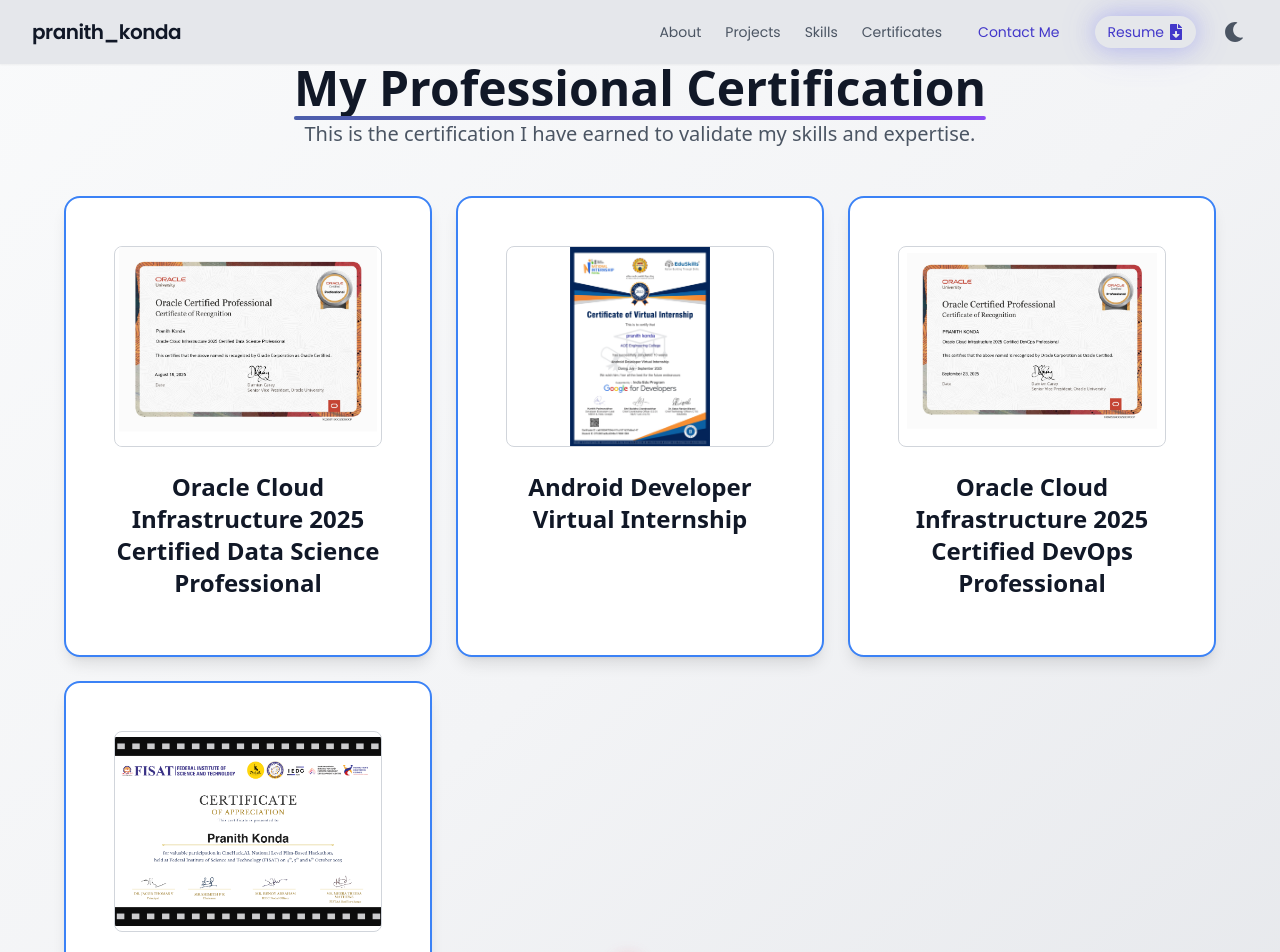
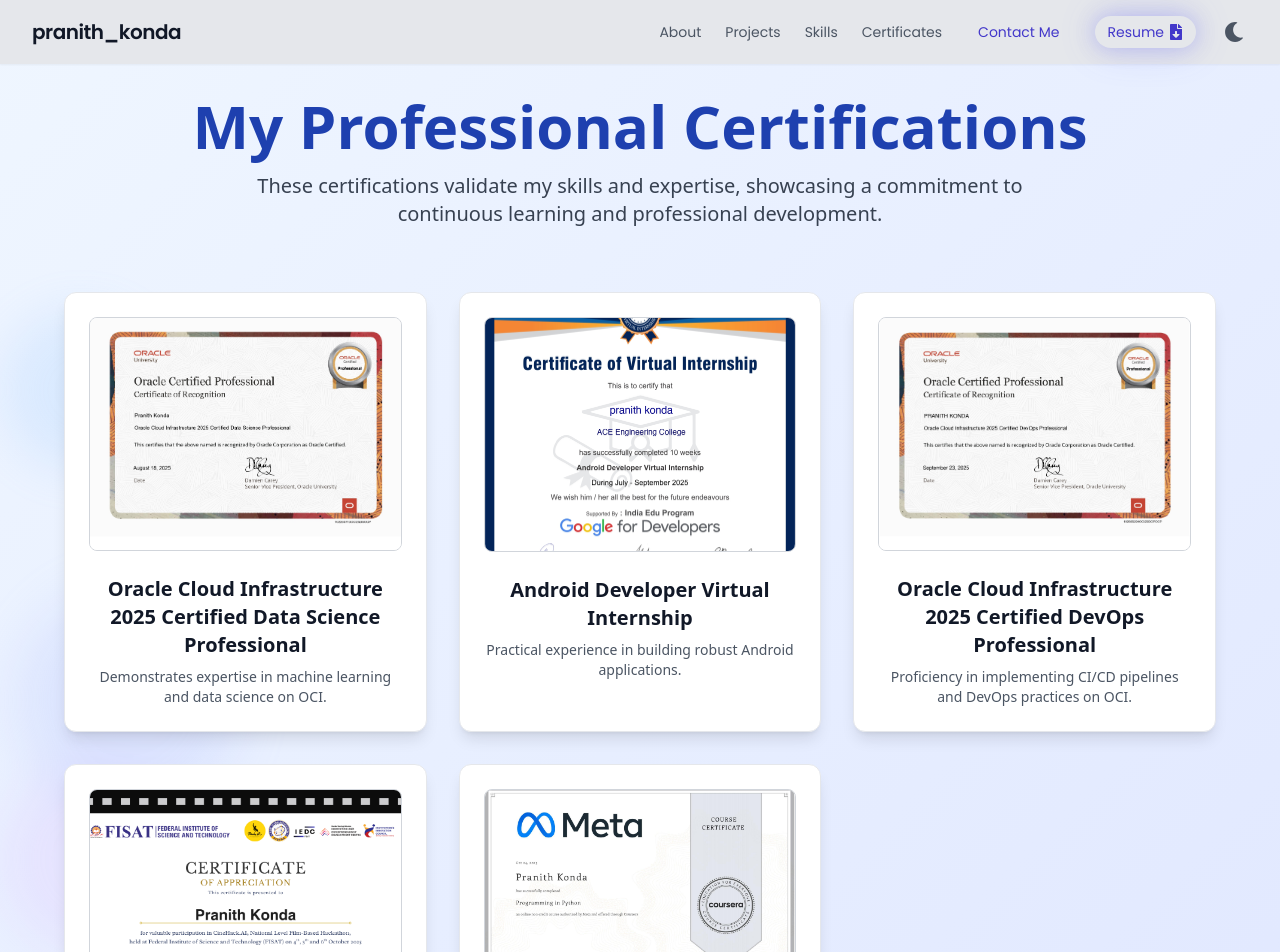
Before and after one commit to Hello-world07/portfolio, a React (Vite) app: page /code in a window 1280 px wide. Shown: the top 952 px of the page. Built offline with nearby package versions, Linux system fonts and the light colour scheme.

Commit message:
added new ceritificate

```diff
--- a/package.json
+++ b/package.json
@@ -15,7 +15,7 @@
     "@tsparticles/slim": "^3.8.1",
     "@vercel/analytics": "^1.5.0",
     "@vercel/speed-insights": "^1.2.0",
-    "framer-motion": "^12.16.0",
+    "framer-motion": "^12.23.24",
     "prop-types": "^15.8.1",
     "react": "^19.1.0",
     "react-dom": "^19.1.0",
--- a/src/components/code.jsx
+++ b/src/components/code.jsx
@@ -3,14 +3,12 @@
 const Certifications = () => {
     const [isModalOpen, setIsModalOpen] = useState(false);
     const [selectedImage, setSelectedImage] = useState('');
+    const [selectedTitle, setSelectedTitle] = useState(''); // To show title in modal
 
-    const openModal = (imageSrc) => {
-        // Prevent modal from opening on screens smaller than 768px (Tailwind's md breakpoint)
-        if (window.innerWidth < 768) {
-            return;
-        }
-
+    const openModal = (imageSrc, title) => {
+        // Removed the window.innerWidth condition. The modal will now open on all screen sizes.
         setSelectedImage(imageSrc);
+        setSelectedTitle(title);
         setIsModalOpen(true);
     };
 
@@ -18,83 +16,87 @@
         setIsModalOpen(false);
     };
 
-    // Certification data. Added the Android Developer Virtual Internship certificate and another Oracle certificate
     const certifications = [
         {
             title: 'Oracle Cloud Infrastructure 2025 Certified Data Science Professional',
-            image: '/1oracle.jpg'
+            image: '/1oracle.jpg',
+            description: 'Demonstrates expertise in machine learning and data science on OCI.'
         },
         {
             title: 'Android Developer Virtual Internship',
-            image: '/android.jpg'
+            image: '/android.jpg',
+            description: 'Practical experience in building robust Android applications.'
         },
         {
             title: 'Oracle Cloud Infrastructure 2025 Certified DevOps Professional',
-            image: '/dev.jpg'
+            image: '/dev.jpg',
+            description: 'Proficiency in implementing CI/CD pipelines and DevOps practices on OCI.'
         },
         {
             title: 'Certificate of Appreciation - CineHack.AI',
-            image: '/cinehack.jpg' // You can replace '/cinehack.jpg' with the actual path to the certificate image
+            image: '/cinehack.jpg',
+            description: 'Recognized for contributions and innovative solutions at CineHack.AI.'
+        },
+        {
+            title: 'Programming in Python',
+            image: '/python.jpg',
+            description: 'Foundational knowledge and practical skills in Python programming.'
         }
     ];
 
     return (
-        <section className="min-h-screen bg-gradient-to-br from-gray-50 via-gray-100 to-gray-200 dark:from-gray-950 dark:via-gray-900 dark:to-gray-800 flex items-center justify-center py-16 transition-colors duration-300 relative overflow-hidden font-sans">
-            {/* Particles background simulation using CSS animations */}
-            <div className="absolute inset-0 z-0 overflow-hidden pointer-events-none">
-                <div className="particle animate-particle-1"></div>
-                <div className="particle animate-particle-2"></div>
-                <div className="particle animate-particle-3"></div>
-                <div className="particle animate-particle-4"></div>
+        <section className="relative min-h-screen bg-gradient-to-br from-blue-50 to-indigo-100 dark:from-gray-950 dark:to-gray-800 py-16 sm:py-24 overflow-hidden font-sans text-gray-900 dark:text-gray-100 transition-colors duration-500">
+            {/* Subtle background abstract shapes/particles */}
+            <div className="absolute inset-0 z-0 opacity-20 dark:opacity-10">
+                <div className="absolute top-1/4 left-5% w-40 h-40 bg-blue-300 rounded-full mix-blend-multiply filter blur-xl animate-blob animation-delay-200"></div>
+                <div className="absolute top-1/2 right-10% w-52 h-52 bg-indigo-300 rounded-full mix-blend-multiply filter blur-xl animate-blob animation-delay-400"></div>
+                <div className="absolute bottom-1/4 left-20% w-48 h-48 bg-purple-300 rounded-full mix-blend-multiply filter blur-xl animate-blob animation-delay-600"></div>
             </div>
 
-            <div className="w-full max-w-7xl mx-auto px-2 sm:px-4 lg:px-6 relative z-10">
-                {/* Main Content */}
-                <div className="text-center mb-12">
-                    <h1
-                        className="text-3xl sm:text-4xl lg:text-5xl font-extrabold text-gray-900 dark:text-white mb-2 leading-tight relative inline-block animate-fade-in-up"
-                    >
-                        My Professional Certification
-                        <div className="animated-line"></div>
+            <div className="relative z-10 w-full max-w-7xl mx-auto px-4 sm:px-6 lg:px-8">
+                {/* Header Section */}
+                <div className="text-center mb-16">
+                    <h1 className="text-4xl sm:text-5xl lg:text-6xl font-extrabold text-blue-800 dark:text-blue-300 mb-4 leading-tight animate-fade-in-up">
+                        My Professional Certifications
                     </h1>
-                    <p
-                        className="text-base sm:text-lg lg:text-xl text-gray-600 dark:text-gray-400 max-w-2xl mx-auto animate-fade-in-up delay-200"
-                    >
-                        This is the certification I have earned to validate my skills and expertise.
+                    <p className="text-lg sm:text-xl text-gray-700 dark:text-gray-300 max-w-3xl mx-auto animate-fade-in-up delay-200">
+                        These certifications validate my skills and expertise, showcasing a commitment to continuous learning and professional development.
                     </p>
                 </div>
 
-                {/* Certifications Grid - now contains three cards, arranged side by side on medium+ screens */}
-                <div className="grid grid-cols-1 md:grid-cols-3 gap-6 relative max-w-6xl mx-auto">
+                {/* Certifications Grid */}
+                <div className="grid grid-cols-1 md:grid-cols-2 lg:grid-cols-3 gap-8 max-w-6xl mx-auto">
                     {certifications.map((cert, index) => (
                         <div
                             key={index}
                             className={`
-                                bg-white dark:bg-gray-800 p-10 sm:p-12 rounded-2xl shadow-lg border-2 border-blue-500 dark:border-blue-400
-                                transition-all duration-300 cursor-pointer overflow-hidden relative group
-                                transform hover:scale-105
+                                bg-white dark:bg-gray-800 p-6 rounded-xl shadow-lg border border-gray-200 dark:border-gray-700
+                                transition-all duration-300 transform hover:-translate-y-2 hover:shadow-2xl
+                                cursor-pointer group flex flex-col items-center text-center
                                 animate-fade-in-up-delay-${index}
                             `}
-                            onClick={() => openModal(cert.image)}
+                            onClick={() => openModal(cert.image, cert.title)}
                             role="button"
                             aria-label={`View ${cert.title} certificate`}
                             tabIndex={0}
                         >
-                            <div className="relative z-10">
-                                <div
-                                    className="w-full mb-6 aspect-[4/3] rounded-lg overflow-hidden border border-gray-300 dark:border-gray-600 animate-fade-in delay-300"
-                                >
+                            <div className="relative w-full mb-6 aspect-[4/3] rounded-lg overflow-hidden border border-gray-300 dark:border-gray-600 group-hover:border-blue-500 transition-colors duration-300">
                                 <img
                                     src={cert.image}
                                     alt={`${cert.title} certificate`}
-                                        className="w-[120%] h-full object-contain transition-transform duration-500 group-hover:scale-110"
+                                    className="w-full h-full object-cover transition-transform duration-500 group-hover:scale-105"
                                     loading="lazy"
                                 />
+                                <div className="absolute inset-0 bg-gradient-to-t from-black/50 to-transparent opacity-0 group-hover:opacity-100 transition-opacity duration-300 flex items-end justify-center p-4">
+                                    <span className="text-white text-sm font-medium">Click to View</span>
                                 </div>
-                                <h3 className="text-xl sm:text-2xl font-semibold text-gray-900 dark:text-white mb-2 text-center">
+                            </div>
+                            <h3 className="text-xl font-bold text-gray-900 dark:text-white mb-2">
                                 {cert.title}
                             </h3>
-                            </div>
+                            <p className="text-sm text-gray-600 dark:text-gray-400">
+                                {cert.description}
+                            </p>
                         </div>
                     ))}
                 </div>
@@ -103,22 +105,30 @@
             {/* Modal for Image Preview */}
             {isModalOpen && (
                 <div
-                    className="fixed inset-0 bg-black bg-opacity-70 flex items-center justify-center z-50 animate-fade-in"
+                    className="fixed inset-0 bg-black bg-opacity-80 flex items-center justify-center z-50 p-4 animate-fade-in"
                     onClick={closeModal}
+                    role="dialog"
+                    aria-modal="true"
+                    aria-labelledby="modal-title"
                 >
                     <div
-                        className="w-screen h-screen flex items-center justify-center p-4 relative"
+                        className="relative bg-white dark:bg-gray-900 rounded-lg shadow-2xl p-6 sm:p-8 max-w-4xl w-full flex flex-col items-center max-h-[95vh]"
                         onClick={(e) => e.stopPropagation()}
                     >
+                        <h2 id="modal-title" className="text-2xl font-bold text-gray-900 dark:text-white mb-4 text-center">
+                            {selectedTitle}
+                        </h2>
+                        <div className="flex-grow flex items-center justify-center w-full max-h-[70vh] overflow-hidden">
                             <img
                                 src={selectedImage}
-                            alt="Certificate preview"
-                            className="max-w-full max-h-[90vh] object-contain rounded-lg shadow-xl"
+                                alt={`${selectedTitle} certificate preview`}
+                                className="max-w-full max-h-full object-contain rounded-md"
                                 loading="lazy"
                             />
+                        </div>
                         <button
                             onClick={closeModal}
-                            className="absolute top-2 right-2 p-2 rounded-full bg-gray-700 text-white hover:bg-gray-600 transition-colors"
+                            className="absolute top-4 right-4 p-2 rounded-full bg-gray-200 dark:bg-gray-700 text-gray-700 dark:text-gray-300 hover:bg-gray-300 dark:hover:bg-gray-600 transition-colors"
                             aria-label="Close modal"
                         >
                             <svg xmlns="http://www.w3.org/2000/svg" className="h-6 w-6" fill="none" viewBox="0 0 24 24" stroke="currentColor">
@@ -129,92 +139,53 @@
                 </div>
             )}
 
-            {/* CSS for animations */}
+            {/* Custom CSS for Animations */}
             <style jsx>{`
+                @keyframes fadeInUp {
+                    from { opacity: 0; transform: translateY(20px); }
+                    to { opacity: 1; transform: translateY(0); }
+                }
                 @keyframes fadeIn {
                     from { opacity: 0; }
                     to { opacity: 1; }
                 }
-                @keyframes fadeInUp {
-                    from { opacity: 0; transform: translateY(20px); }
-                    to { opacity: 1; transform: translateY(0); }
-                }
+                .animate-fade-in-up { animation: fadeInUp 0.8s ease-out forwards; }
                 .animate-fade-in { animation: fadeIn 0.5s ease-out forwards; }
-                .animate-fade-in-up { animation: fadeInUp 0.8s ease-out forwards; }
                 .delay-200 { animation-delay: 0.2s; }
-                .delay-300 { animation-delay: 0.3s; }
+                .delay-400 { animation-delay: 0.4s; }
+                .delay-600 { animation-delay: 0.6s; }
 
                 ${certifications.map((_, index) => `
                     .animate-fade-in-up-delay-${index} {
-                        animation: fadeInUp 0.6s ease-out ${index * 0.1}s forwards;
+                        animation: fadeInUp 0.7s ease-out ${index * 0.15}s forwards;
                         opacity: 0;
                     }
                 `).join('')}
 
-                /* Particle animation styles */
-                @keyframes moveParticles {
-                    0% { transform: translate(0, 0); opacity: 0.5; }
-                    25% { transform: translate(25vw, 15vh); opacity: 0.8; }
-                    50% { transform: translate(50vw, 30vh); opacity: 0.6; }
-                    75% { transform: translate(75vw, 15vh); opacity: 0.7; }
-                    100% { transform: translate(100vw, 0); opacity: 0.5; }
+                /* Blob background animation */
+                @keyframes blob {
+                    0% {
+                        transform: translate(0, 0) scale(1);
                     }
-
-                .particle {
-                    position: absolute;
-                    border-radius: 50%;
-                    filter: blur(8px);
-                    opacity: 0;
+                    33% {
+                        transform: translate(30px, -50px) scale(1.1);
                     }
-
-                .animate-particle-1 {
-                    width: 20px; height: 20px;
-                    background: #4B5EAA;
-                    top: 10%; left: 5%;
-                    animation: moveParticles 20s ease-in-out infinite alternate;
+                    66% {
+                        transform: translate(-20px, 20px) scale(0.9);
                     }
-
-                .animate-particle-2 {
-                    width: 30px; height: 30px;
-                    background: #8A4AF3;
-                    top: 40%; left: 80%;
-                    animation: moveParticles 25s ease-in-out infinite alternate-reverse;
-                }
-
-                .animate-particle-3 {
-                    width: 25px; height: 25px;
-                    background: #F3A4B4;
-                    top: 70%; left: 20%;
-                    animation: moveParticles 18s ease-in-out infinite alternate;
-                }
-                .animate-particle-4 {
-                    width: 35px; height: 35px;
-                    background: #4B5EAA;
-                    top: 90%; left: 40%;
-                    animation: moveParticles 22s ease-in-out infinite alternate-reverse;
-                }
-
-                /* Animated line styles */
-                .animated-line {
-                    position: absolute;
-                    bottom: -8px;
-                    left: 50%;
-                    transform: translateX(-50%);
-                    width: 0;
-                    height: 4px;
-                    background: linear-gradient(90deg, #4B5EAA, #8A4AF3);
-                    border-radius: 2px;
-                    animation: drawLine 1.5s ease-out forwards;
-                }
-
-                @keyframes drawLine {
-                    to {
-                        width: 100%;
+                    100% {
+                        transform: translate(0, 0) scale(1);
                     }
                 }
+                .animate-blob {
+                    animation: blob 7s infinite ease-in-out;
+                }
+                .animation-delay-200 { animation-delay: 2s; }
+                .animation-delay-400 { animation-delay: 4s; }
+                .animation-delay-600 { animation-delay: 6s; }
             `}</style>
         </section>
-    )
+    );
 };
 
 const App = () => {
```
Also changed, not shown: public/python.jpg (added), 1 other file (tests, documents, lock files or other folders). Lines whose indentation alone changed are shown as unchanged.
